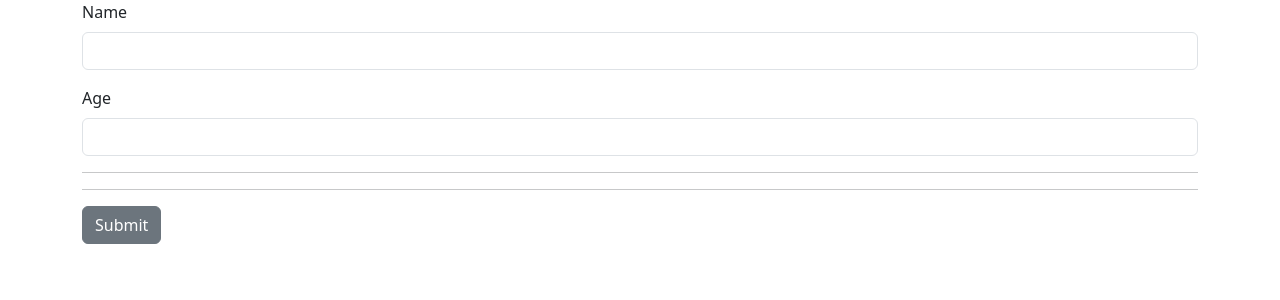
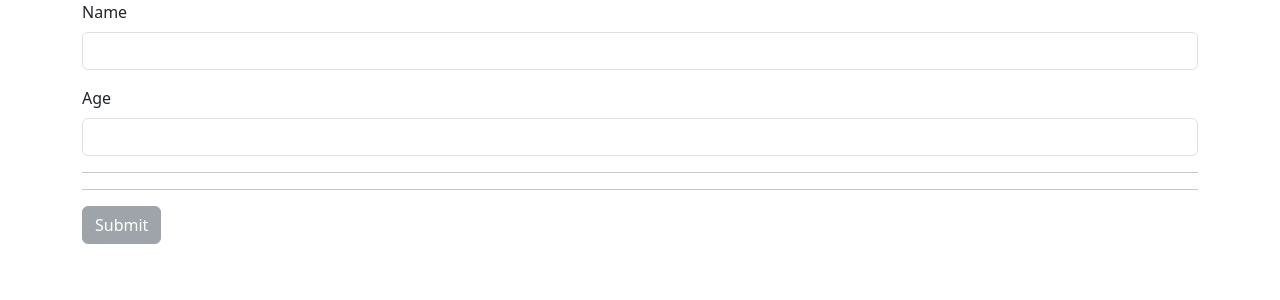
Before and after one commit to ThePokerFaCcCe/React-CodeWithMosh, a React (Vite) app in the folder react-app/: page / in a window 1280 px wide. Shown: the top 300 px of the page. Built offline with nearby package versions, Linux system fonts and the light colour scheme.

Commit message:
13-ReactHookForm-Zod

```diff
--- a/react-app/package.json
+++ b/react-app/package.json
@@ -9,6 +9,7 @@
     "preview": "vite preview"
   },
   "dependencies": {
+    "@hookform/resolvers": "^3.3.3",
     "@types/styled-components": "^5.1.34",
     "bootstrap": "^5.3.2",
     "immer": "^10.0.3",
--- a/react-app/src/components/ReactHookForm.tsx
+++ b/react-app/src/components/ReactHookForm.tsx
@@ -1,13 +1,20 @@
 import React, { ChangeEvent, FormEvent, useRef, useState } from "react";
 import { useForm } from "react-hook-form";
+import { z } from "zod";
+import { zodResolver } from "@hookform/resolvers/zod";
 
-interface FormData{
-    name: string,
-    age: number,
-}
+const schema = z.object({
+  name: z.string().min(3),
+  age: z.number({invalid_type_error:"Input is invalid"}).min(10),
+});
+
+// interface FormData{name:string,age:number}
+type FormData = z.infer<typeof schema>;
 
 const ReactHookForm = () => {
-  const { register, handleSubmit, formState } = useForm<FormData>();
+  const { register, handleSubmit, formState } = useForm<FormData>({
+    resolver: zodResolver(schema),
+  });
 
   return (
     <>
@@ -17,15 +24,13 @@ const ReactHookForm = () => {
             Name
           </label>
           <input
-            {...register("name",{required:true})}
+            {...register("name")}
             type="text"
             id="name"
             className="form-control"
           />
           {formState.errors.name && (
-            <p className="text-danger">
-              {formState.errors.name?.type?.toString()}
-            </p>
+            <p className="text-danger">{formState.errors.name?.message}</p>
           )}
         </div>
         <div className="mb-3">
@@ -33,21 +38,19 @@ const ReactHookForm = () => {
             Age
           </label>
           <input
-            {...register("age",{required:true,min:5,max:100})}
+            {...register("age",{valueAsNumber:true  })}
             type="number"
             id="age"
             className="form-control"
           />
           {formState.errors.age && (
-            <p className="text-danger">
-              {formState.errors.age?.type?.toString()}
-            </p>
-          )}
+            <p className="text-danger">{formState.errors.age?.message}</p>
+          )}{" "}
         </div>
         <hr />
         {/* <p>{JSON.stringify(person)}</p> */}
         <hr />
-        <input type="submit" className="btn btn-secondary" value="Submit" />
+        <input disabled={!formState.isValid} type="submit" className="btn btn-secondary" value="Submit" />
       </form>
     </>
   );
```
Also changed, not shown: 1 other file (tests, documents, lock files or other folders).
